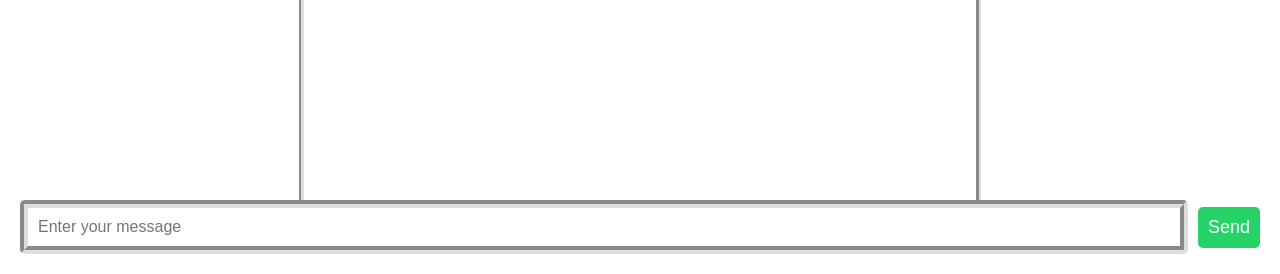
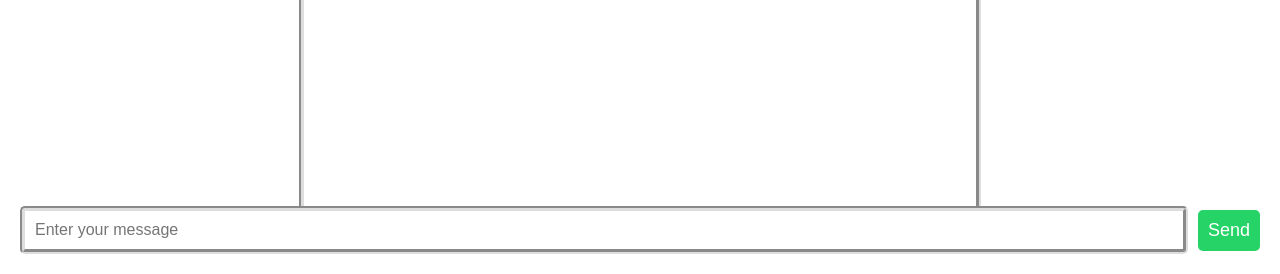
Before and after one commit to Tobaisfire/AI-ChatBOT-LLM, a Flask app: page /Chat in a window 1280 px wide. Shown: the part 526-800 px from the top of the page. Run offline with Flask 3, Linux system fonts and the light colour scheme; the visitor is signed in with stand-in values (Sample User, id 1).

Commit message:
Chat-bot Deployment stage V1

```diff
--- a/templates/UI.html
+++ b/templates/UI.html
@@ -60,7 +60,7 @@
       flex-grow: 1;
       padding: 10px;
       font-size: 16px;
-      border: 8px groove #DDD;
+      border: 5px groove #DDD;
       border-radius: 5px;
     }
 
```
